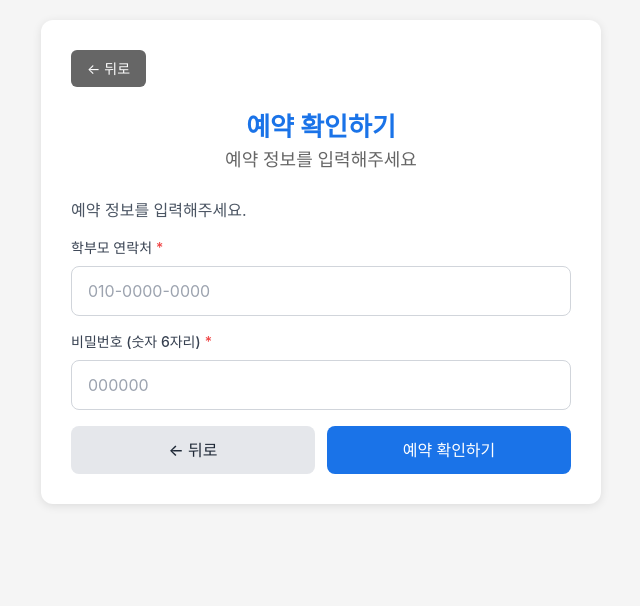
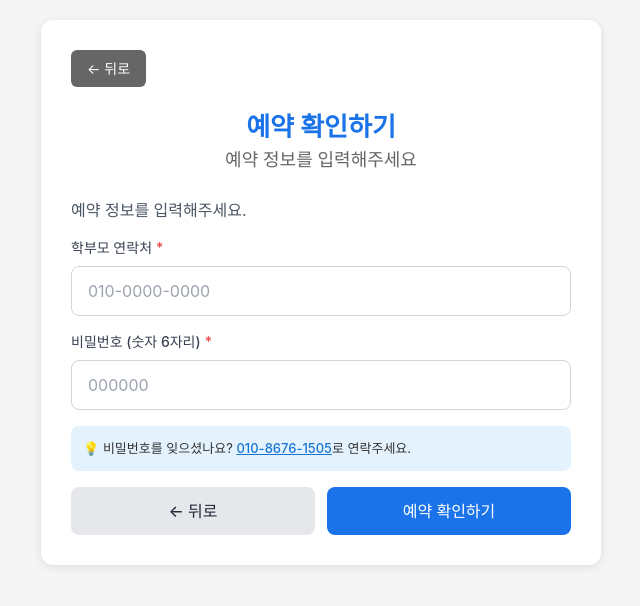
Before and after one commit to seung-jun221/istudy-vip, a React (Vite) app: page / in a window 1280 px wide. Both pictures are taken after a click on the button "예약 확인하기". Shown: the top 606 px of the page, without its empty margins (319-959 px from the left). Built offline with nearby package versions, Linux system fonts and the light colour scheme; no server answers; the database is empty.

Commit message:
6차수정

```diff
--- a/src/App.jsx
+++ b/src/App.jsx
@@ -14,7 +14,12 @@ function AppContent() {
       <ReservationPage />
       {loading && <Loading />}
       {toast && (
-        <Toast message={toast.message} type={toast.type} onClose={hideToast} />
+        <Toast
+          message={toast.message}
+          type={toast.type}
+          duration={toast.duration || 3000}
+          onClose={hideToast}
+        />
       )}
     </>
   );
--- a/src/components/common/Toast.jsx
+++ b/src/components/common/Toast.jsx
@@ -1,14 +1,19 @@
 import { useEffect } from 'react';
 import { X } from 'lucide-react';
 
-export default function Toast({ message, type = 'info', onClose }) {
+export default function Toast({
+  message,
+  type = 'info',
+  duration = 3000,
+  onClose,
+}) {
   useEffect(() => {
     const timer = setTimeout(() => {
       onClose();
-    }, 3000);
+    }, duration);
 
     return () => clearTimeout(timer);
-  }, [onClose]);
+  }, [duration, onClose]);
 
   const bgColor = {
     success: 'bg-green-500',
--- a/src/components/reservation/ReservationCheck.jsx
+++ b/src/components/reservation/ReservationCheck.jsx
@@ -1,12 +1,7 @@
 import { useState, useEffect } from 'react';
 import Input from '../common/Input';
 import Button from '../common/Button';
-import {
-  validatePhone,
-  formatDate,
-  formatTime,
-  formatPhone,
-} from '../../utils/format';
+import { validatePhone } from '../../utils/format';
 import { useReservation } from '../../context/ReservationContext';
 import { supabase, hashPassword } from '../../utils/supabase';
 
@@ -19,11 +14,9 @@ export default function ReservationCheck({
   const [password, setPassword] = useState('');
   const { showToast, setLoading } = useReservation();
 
-  // prefilledPhone이 있으면 자동 입력
   useEffect(() => {
     if (prefilledPhone) {
       setPhone(prefilledPhone);
-      // 비밀번호 입력란에 포커스
       setTimeout(() => {
         document.querySelector('input[type="password"]')?.focus();
       }, 100);
@@ -49,9 +42,7 @@ export default function ReservationCheck({
     setPassword(value);
   };
 
-  const handleSubmit = async (e) => {
-    e.preventDefault();
-
+  const handleSubmit = async () => {
     if (!validatePhone(phone)) {
       showToast('올바른 전화번호를 입력해주세요.', 'error');
       return;
@@ -65,7 +56,6 @@ export default function ReservationCheck({
     setLoading(true);
 
     try {
-      // 예약 조회
       const { data: reservations, error } = await supabase
         .from('reservations')
         .select('*')
@@ -76,16 +66,18 @@ export default function ReservationCheck({
         .limit(1);
 
       if (error || !reservations || reservations.length === 0) {
+        setLoading(false);
+        // 옵션 1: 토스트 메시지 (5초간 표시)
         showToast(
-          '예약을 찾을 수 없거나 비밀번호가 일치하지 않습니다.',
-          'error'
+          '비밀번호가 일치하지 않습니다. 비밀번호를 잊으셨다면 010-8676-1505로 연락주세요.',
+          'error',
+          5000
         );
         return;
       }
 
       const reservation = reservations[0];
 
-      // 설명회 정보 가져오기
       const { data: seminar, error: seminarError } = await supabase
         .from('seminars')
         .select('*')
@@ -94,7 +86,6 @@ export default function ReservationCheck({
 
       if (seminarError) throw seminarError;
 
-      // 결과 전달
       onResult({ ...reservation, seminar });
     } catch (error) {
       console.error('예약 조회 실패:', error);
@@ -104,9 +95,14 @@ export default function ReservationCheck({
     }
   };
 
+  const handleKeyPress = (e) => {
+    if (e.key === 'Enter') {
+      handleSubmit();
+    }
+  };
+
   return (
-    <form onSubmit={handleSubmit} className="space-y-4">
-      {/* 전화번호 자동 입력 안내 */}
+    <div className="space-y-4">
       {prefilledPhone && (
         <div className="bg-blue-50 border border-blue-200 rounded-lg p-3 mb-4">
           <p className="text-blue-700 text-sm">
@@ -125,6 +121,7 @@ export default function ReservationCheck({
         placeholder="010-0000-0000"
         required
         disabled={!!prefilledPhone}
+        onKeyPress={handleKeyPress}
       />
 
       <Input
@@ -135,14 +132,31 @@ export default function ReservationCheck({
         placeholder="000000"
         maxLength={6}
         required
+        onKeyPress={handleKeyPress}
       />
+
+      {/* 옵션 2: 안내 문구 추가 */}
+      <div className="info-box" style={{ fontSize: '13px', padding: '12px' }}>
+        💡 비밀번호를 잊으셨나요?{' '}
+        <a
+          href="tel:010-8676-1505"
+          style={{
+            color: '#1976d2',
+            textDecoration: 'underline',
+            fontWeight: '500',
+          }}
+        >
+          010-8676-1505
+        </a>
+        로 연락주세요.
+      </div>
 
       <div className="flex gap-3">
         <Button type="button" variant="secondary" onClick={onBack}>
           ← 뒤로
         </Button>
-        <Button type="submit">예약 확인하기</Button>
+        <Button onClick={handleSubmit}>예약 확인하기</Button>
       </div>
-    </form>
+    </div>
   );
 }
--- a/src/context/ReservationContext.jsx
+++ b/src/context/ReservationContext.jsx
@@ -17,25 +17,23 @@ export function ReservationProvider({ children }) {
   const [loading, setLoading] = useState(false);
   const [toast, setToast] = useState(null);
 
-  // 설명회 목록 로드
   useEffect(() => {
     loadSeminars();
   }, []);
 
   const loadSeminars = async () => {
     try {
-      const today = new Date().toISOString().split('T')[0]; // 오늘 날짜
+      const today = new Date().toISOString().split('T')[0];
 
       const { data, error } = await supabase
         .from('seminars')
         .select('*')
-        .gte('date', today) // 오늘 이후 날짜만
-        .eq('status', 'active') // 활성 상태만
+        .gte('date', today)
+        .eq('status', 'active')
         .order('date', { ascending: true });
 
       if (error) throw error;
 
-      // 잔여석 계산
       const seminarsWithAvailability = await Promise.all(
         data.map(async (seminar) => {
           const { count } = await supabase
@@ -63,8 +61,9 @@ export function ReservationProvider({ children }) {
     }
   };
 
-  const showToast = (message, type = 'info') => {
-    setToast({ message, type });
+  // duration 파라미터 추가
+  const showToast = (message, type = 'info', duration = 3000) => {
+    setToast({ message, type, duration });
   };
 
   const hideToast = () => {
```
